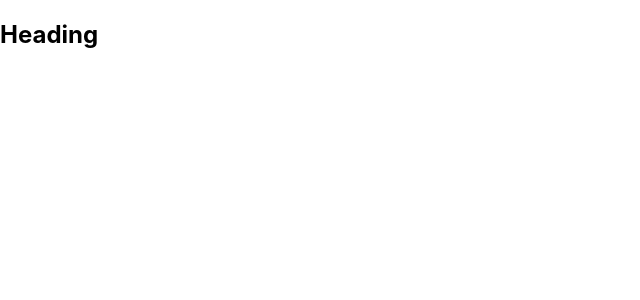
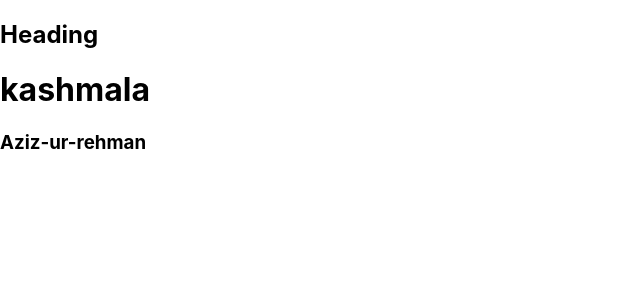
Before and after one commit to devmastersinstitue/ats-mobile, a React (Create React App) app in the folder frontend/front-end/: page / in a window 1280 px wide. Shown: the top 300 px of the page, without its empty margins (0-640 px from the left). Built offline with nearby package versions, Linux system fonts and the light colour scheme.

Commit message:
added props

```diff
--- a/frontend/front-end/src/App.js
+++ b/frontend/front-end/src/App.js
@@ -3,13 +3,15 @@ import './App.css';
 
 import React, { useState, useEffect } from "react";
 
-export default function App() {
+export default function App(props) {
 
 
   return (
 
     <div >
       <h2>Heading</h2>
+      <h1>{props.name}</h1>
+      <h3>{props.fatherName}</h3>
 
     </div>
   );
--- a/frontend/front-end/src/index.js
+++ b/frontend/front-end/src/index.js
@@ -11,19 +11,6 @@ import App from './App';
 const root = ReactDOM.createRoot(document.getElementById('root'));
 root.render(
   <React.StrictMode>
-  <App/>
+  <App name="kashmala" fatherName= "Aziz-ur-rehman"/>
   </React.StrictMode>
 );
-// ReactDOM.render(
-//   <BrowserRouter>
-//     <React.StrictMode>
-//       <App/>
-//     </React.StrictMode>
-//   </BrowserRouter>
-//   // <Books />, document.getElementById('root')
-// );
-
-// If you want to start measuring performance in your app, pass a function
-// to log results (for example: reportWebVitals(console.log))
-// or send to an analytics endpoint. Learn more: https://bit.ly/CRA-vitals
-// reportWebVitals();
```
